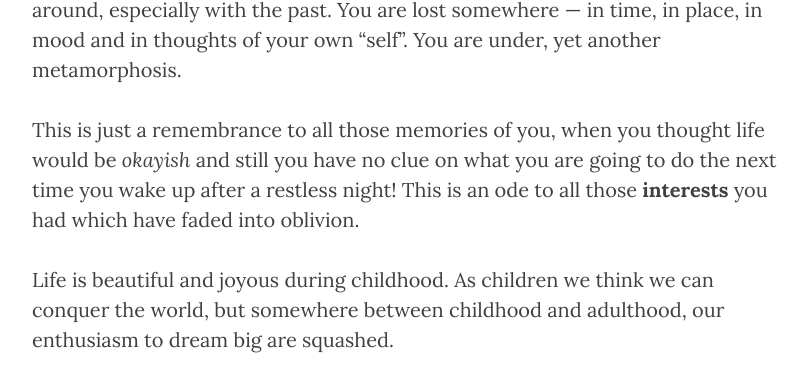
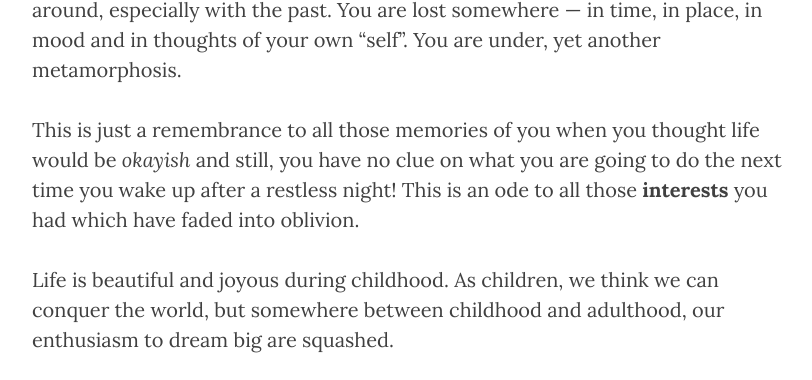
Before and after one commit to NISH1001/NISH1001.github.io, a Jekyll site: the page built from _posts/2019-06-16-remembrance.markdown, in a window 1280 px wide and 900 px high, scrolled down 2481 px. Shown: the part 143-523 px from the top of the window, without its empty margins (233-1045 px from the left). Built offline with Jekyll 4.4.1, drawn with Linux system fonts in a browser that asks for light colours; comment, search, counter and statistics services are not loaded.

```diff
--- a/_posts/2019-06-16-remembrance.markdown
+++ b/_posts/2019-06-16-remembrance.markdown
@@ -5,7 +5,7 @@
 last_edited_on:   2019-06-16 16:00:00 +0545
 categories: writing
 tags: writing life memoir change
-subtitle: "Life is beautiful and joyous during childhood. As children we think we can conquer the world, but somewhere between childhood and adulthood, our enthusiasm to dream big are squashed."
+subtitle: "Life is beautiful and joyous during childhood. As children, we think we can conquer the world, but somewhere between childhood and adulthood, our enthusiasm to dream big are squashed."
 comments: true
 header-img: "img/post-headers/2019-06-16-remembrance.jpg"
 ---
@@ -51,9 +51,9 @@
 
 Fast forward to the final year of your engineering and your emptiness heightens. You lose hold of the world around — the people, the feelings, the connections around,  especially with the past. You are lost somewhere — in time, in place, in mood and in thoughts of your own "self". You are under, yet another metamorphosis.
 
-This is just a remembrance to all those memories of you, when you thought life would be *okayish* and still you have no clue on what you are going to do the next time you wake up after a restless night! This is an ode to all those **interests** you had which have faded into oblivion.
+This is just a remembrance to all those memories of you when you thought life would be *okayish* and still, you have no clue on what you are going to do the next time you wake up after a restless night! This is an ode to all those **interests** you had which have faded into oblivion.
 
-Life is beautiful and joyous during childhood. As children we think we can conquer the world, but somewhere between childhood and adulthood, our enthusiasm to dream big are squashed.
+Life is beautiful and joyous during childhood. As children, we think we can conquer the world, but somewhere between childhood and adulthood, our enthusiasm to dream big are squashed.
 
 
 Fast forward to **Today**. Remember I am here. Remember you are here.
```
